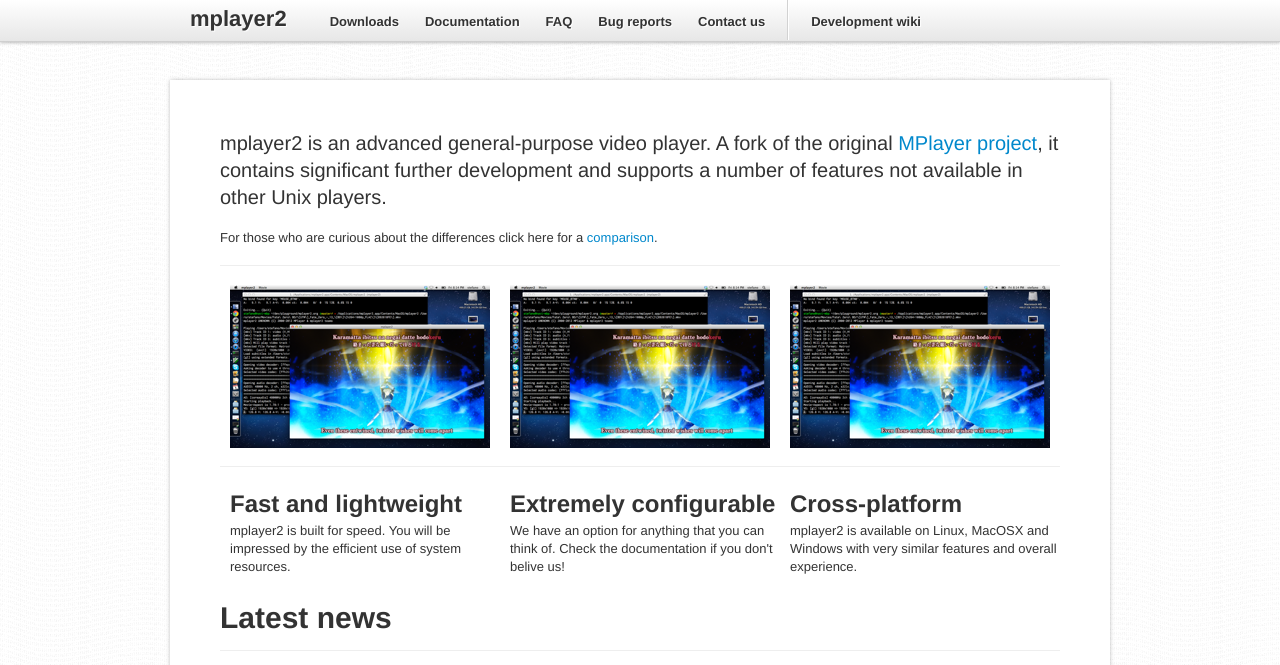
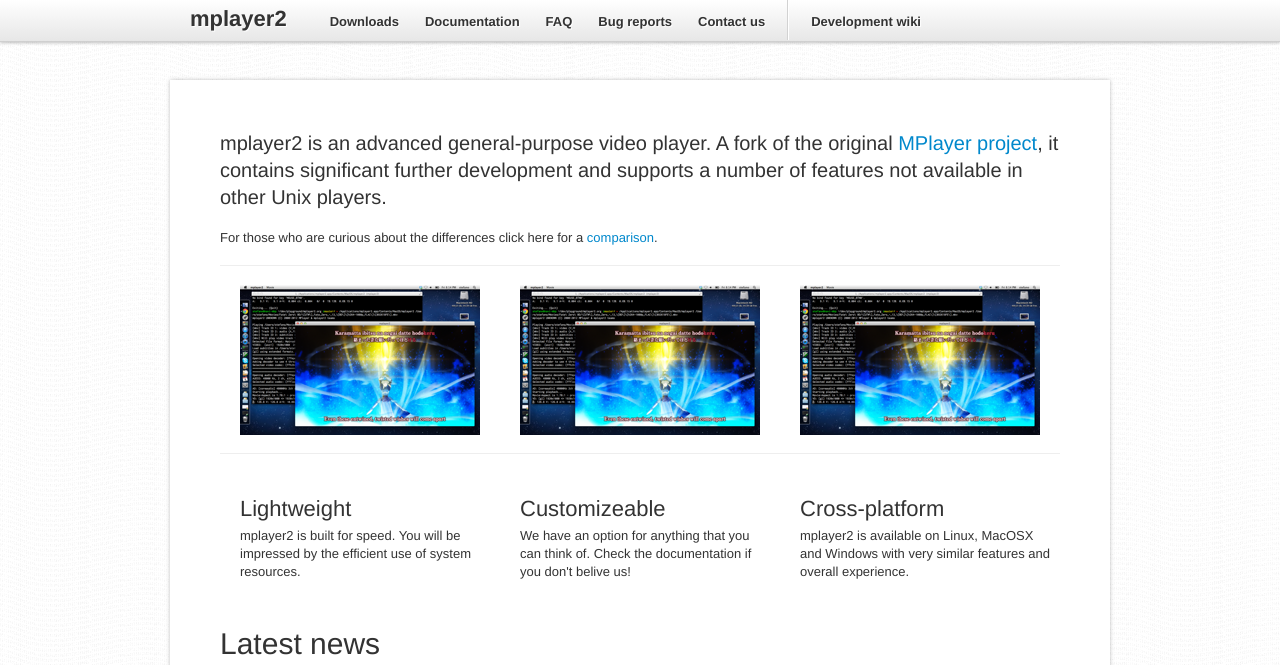
Before and after one commit to mplayer2/mplayer2.org, a Sphinx documentation site: the page built from source/index.rst, in a window 1280 px wide, cut to the strip 0-665 px from the top of the page. Built offline with Sphinx 7.4.7, drawn with Linux system fonts in a browser that asks for light colours; nearby versions of some CDN libraries.

Commit message:
make the home look decent

```diff
--- a/source/_static/website.css
+++ b/source/_static/website.css
@@ -176,17 +176,20 @@
   padding-bottom: 0;
 }
 
-#archive h3, #archive h2 {
-  border-bottom: none;
+#page h1, #page h2 {
+  font-weight: 500;
 }
 
-.span4f {
-  width: 270px;
-  margin-left: 10px;
+.marketing h2 {
+  border-bottom: none;
+  font-family: "Helvetica Neue", Helvetica, Arial, sans-serif;
+  font-size: 22px;
+  font-weight: 300;
+  margin-bottom: 0;
 }
 
-.row .span4f:first-child {
-  margin-left: 40px;
+#latest-news {
+  margin-top: 3em;
 }
 
 .marketing {
@@ -195,3 +198,63 @@
   margin: 0;
   border-bottom: 0;
 }
+
+.span4 {
+    width: 220px;
+}
+
+@media (min-width: 980px) {
+  #page .span4 {
+    width: 250px;
+  }
+
+  .row {
+    margin-left: -10px;
+  }
+}
+
+@media (min-width: 768px) and (max-width: 979px) {
+  #page .span4 {
+    width: 180px;
+  }
+
+  .row {
+    margin-left: auto;
+  }
+
+  img.screenshot {
+    width: 180px;
+  }
+}
+
+
+@media (max-width: 767px) {
+  img.screenshot {
+    width: 32%;
+  }
+
+  #page div.screenshot {
+    display: inline;
+    margin: 20px auto;
+  }
+
+  #page div.screenshot.last {
+    display: inline;
+    margin: 20px auto;
+    width: 100%;
+  }
+
+  #page div.screenshot.last img {
+    margin: auto;
+  }
+}
+
+@media (max-width: 565px) {
+  #page div.screenshot {
+    display: none;
+  }
+
+  #page hr.screenshot {
+    display: none;
+  }
+}
--- a/source/index.rst
+++ b/source/index.rst
@@ -12,29 +12,32 @@
 
 .. raw:: html
 
-    <hr class="soften">
-    <div class="row">
-      <div class="span4f"><img src="_static/mac-screenshot-thumb.png" /></div>
-      <div class="span4f"><img src="_static/mac-screenshot-thumb.png" /></div>
-      <div class="span4f"><img src="_static/mac-screenshot-thumb.png" /></div>
+    <hr class="soften screenshot">
+    <div class="row screenshot">
+      <div class="span4 screenshot"><img class="screenshot" src="_static/mac-screenshot-thumb.png" /></div>
+      <div class="span4 screenshot"><img class="screenshot" src="_static/mac-screenshot-thumb.png" /></div>
+      <div class="span4 screenshot last"><img class="screenshot" src="_static/mac-screenshot-thumb.png" /></div>
     </div>
 
     <hr class="soften">
-    <div class="row">
-      <div class="span4f">
-        <h2 class="marketing">Fast and lightweight</h2>
-        <p>mplayer2 is built for speed. You will be impressed by the efficient
-        use of system resources.</p>
-      </div>
-      <div class="span4f">
-        <h2 class="marketing">Extremely configurable</h2>
-        <p>We have an option for anything that you can think of. Check the
-        documentation if you don't belive us!</p>
-      </div>
-      <div class="span4f">
-        <h2 class="marketing">Cross-platform</h2>
-        <p>mplayer2 is available on Linux, MacOSX and Windows with very similar
-        features and overall experience.</p>
+
+    <div class="marketing">
+      <div class="row">
+        <div class="span4">
+          <h2>Lightweight</h2>
+          <p>mplayer2 is built for speed. You will be impressed by the efficient
+          use of system resources.</p>
+        </div>
+        <div class="span4">
+          <h2>Customizeable</h2>
+          <p>We have an option for anything that you can think of. Check the
+          documentation if you don't belive us!</p>
+        </div>
+        <div class="span4">
+          <h2>Cross-platform</h2>
+          <p>mplayer2 is available on Linux, MacOSX and Windows with very similar
+          features and overall experience.</p>
+        </div>
       </div>
     </div>
 
```
Also changed, not shown: source/_static/mac-screenshot-thumb.png, 1 other file.
